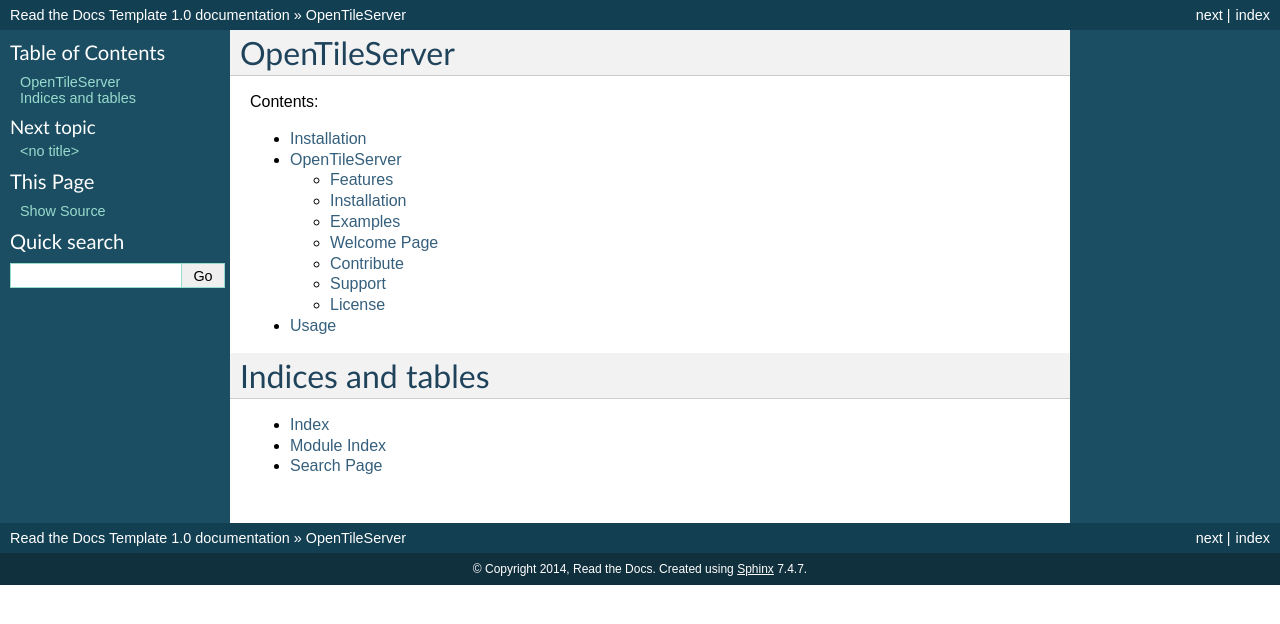
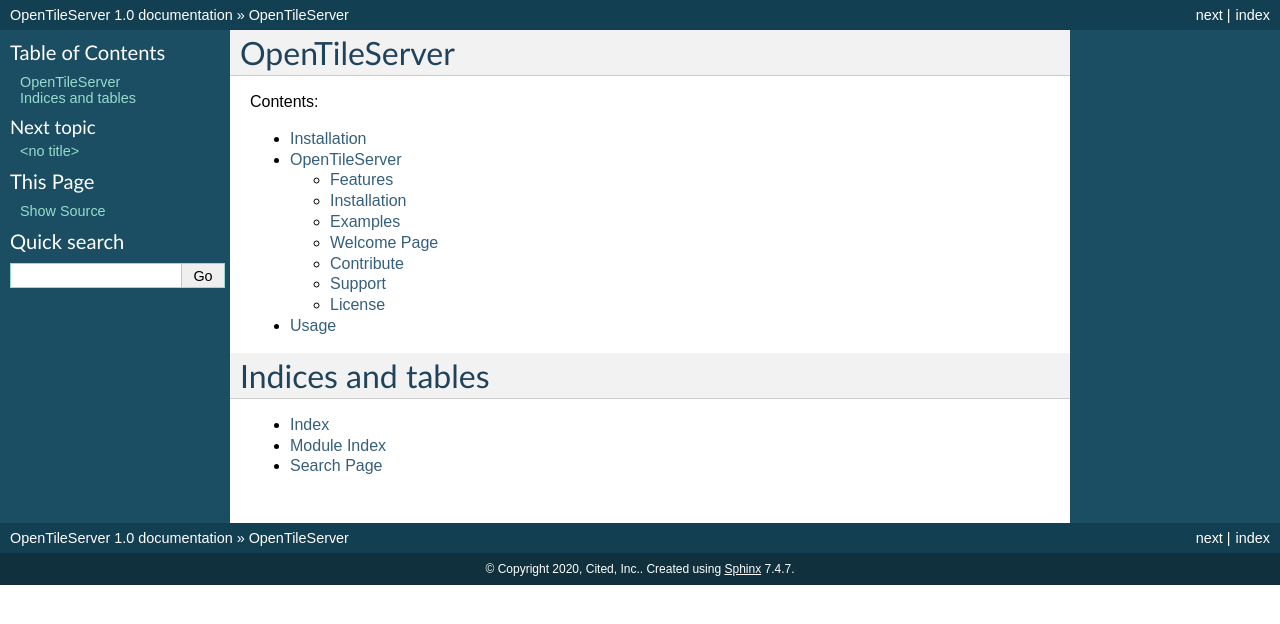
Before and after one commit to AcuGIS/OpenTileServer, a Sphinx documentation site: the page built from docs/index.rst, in a window 1280 px wide. Shown: the top 624 px of the page. Built offline with Sphinx 7.4.7, drawn with Linux system fonts in a browser that asks for light colours.

Commit message:
Update conf.py

```diff
--- a/docs/conf.py
+++ b/docs/conf.py
@@ -43,8 +43,8 @@
 master_doc = 'index'
 
 # General information about the project.
-project = u'Read the Docs Template'
-copyright = u'2014, Read the Docs'
+project = u'OpenTileServer'
+copyright = u'2020, Cited, Inc.'
 
 # The version info for the project you're documenting, acts as replacement for
 # |version| and |release|, also used in various other places throughout the
```
